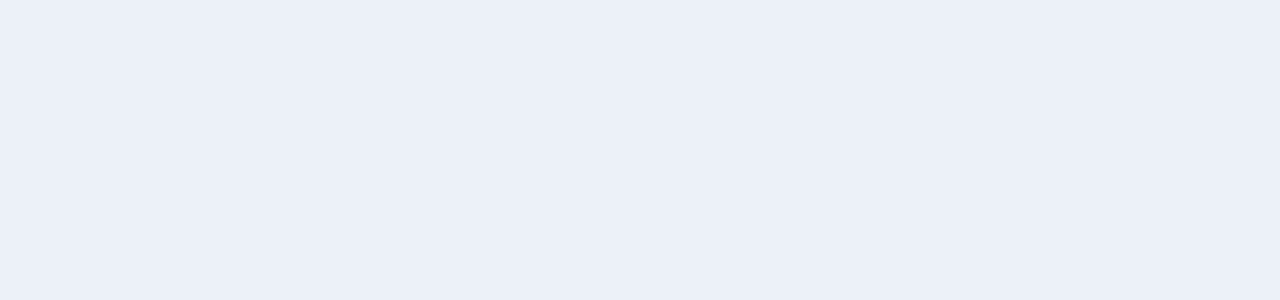
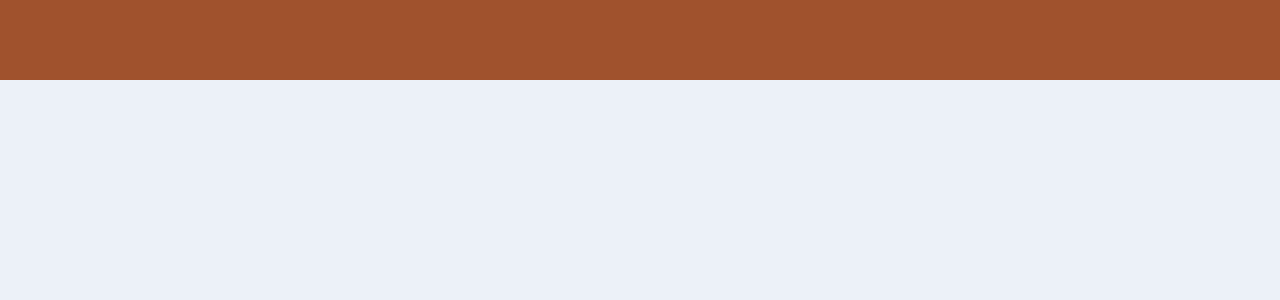
Before and after one commit to lysialeao/clone-pipefy, a React (Create React App) app: page / in a window 1280 px wide. Shown: the top 300 px of the page. Built offline with nearby package versions, Linux system fonts and the light colour scheme.

Commit message:
style: :art: Creating component structure

```diff
--- a/src/App.js
+++ b/src/App.js
@@ -1,8 +1,14 @@
 import GlobalStyle from './styles/global'
+
+import Header from './components/Header'
 
 const App = () => {
   return (
-   <GlobalStyle />
+    <>
+      <Header />
+
+      <GlobalStyle />
+    </>
   )
 }
 
--- /dev/null
+++ b/src/components/Board/styles.js
@@ -0,0 +1,5 @@
+import styled from 'styled-components';
+
+export const Container = styled.div`
+
+`;
--- /dev/null
+++ b/src/components/Card/styles.js
@@ -0,0 +1,5 @@
+import styled from 'styled-components';
+
+export const Container = styled.div`
+
+`;
--- /dev/null
+++ b/src/components/Header/index.jsx
@@ -0,0 +1,13 @@
+import React from 'react'
+
+import { Container } from './styles'
+
+const Header = () => {
+    return (
+        <Container>
+
+        </Container>
+    )
+}
+
+export default Header
--- /dev/null
+++ b/src/components/Header/styles.js
@@ -0,0 +1,12 @@
+import styled from "styled-components"
+
+export const Container = styled.div`
+    height: 80px;
+    padding: 0 30px;
+
+    background: #A0522D;
+    color: #FFF;
+
+    display: flex;
+    align-items: center;
+`
--- /dev/null
+++ b/src/components/List/styles.js
@@ -0,0 +1,5 @@
+import styled from 'styled-components';
+
+export const Container = styled.div`
+
+`;
```
Also changed, not shown: src/components/Board/index.jsx (added, +13 -0 lines), src/components/Card/index.jsx (added, +9 -0 lines), src/components/List/index.jsx (added, +9 -0 lines).
